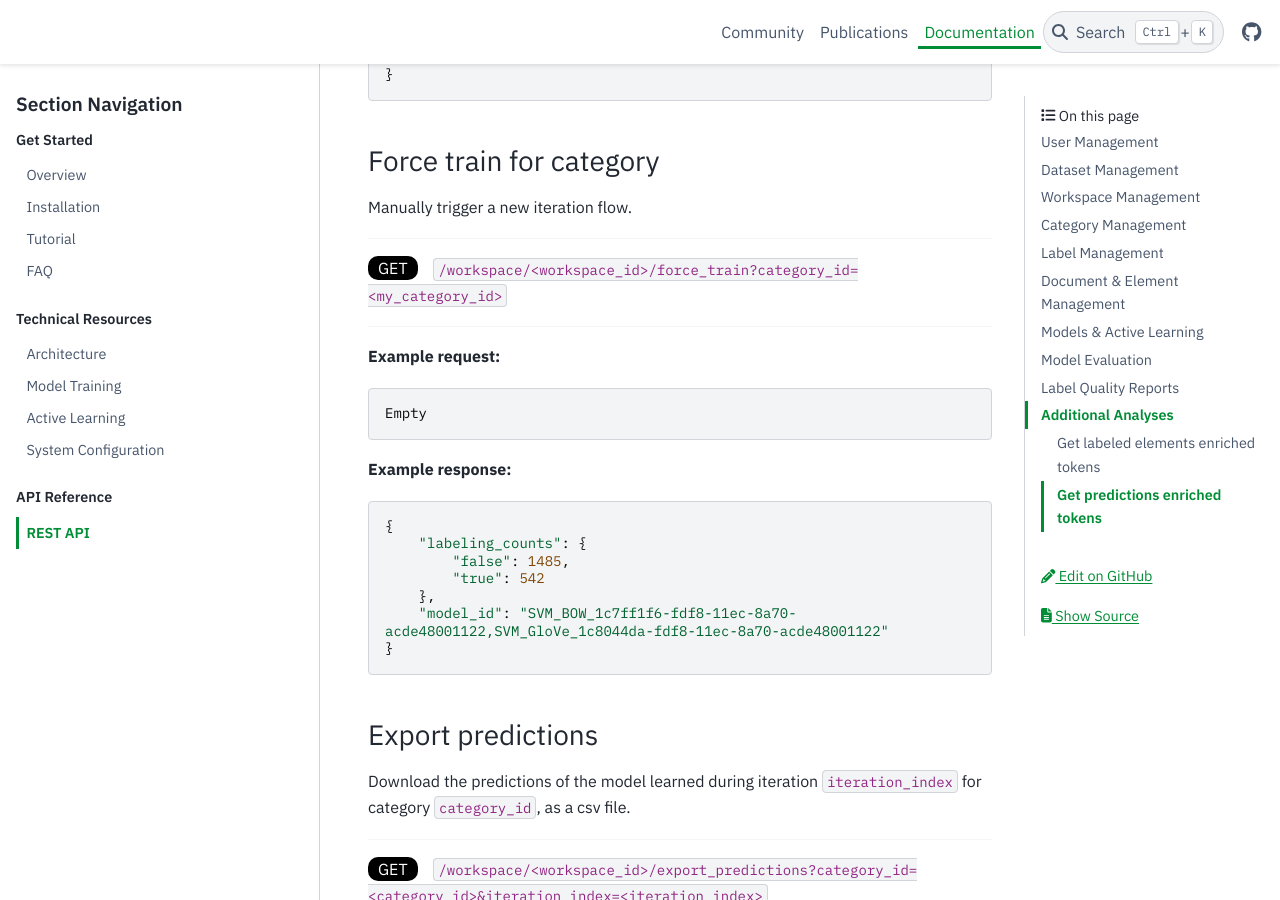
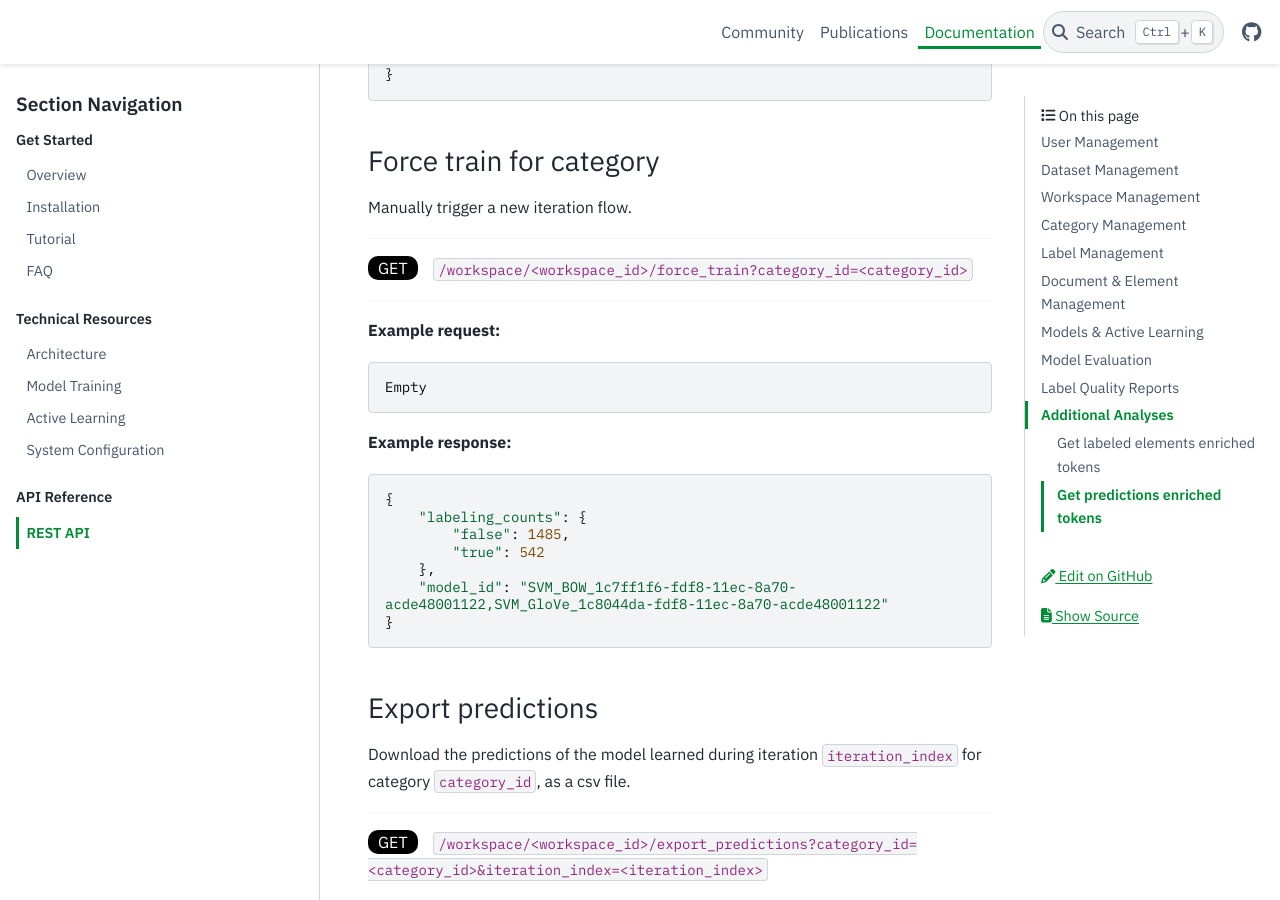
Before and after one commit to label-sleuth/label-sleuth.org, a Sphinx documentation site: the page built from docs/docs/dev/api.md, in a window 1280 px wide and 900 px high, scrolled down 18550 px. Built offline with Sphinx 7.4.7 and the PyData theme 0.15.4, drawn with Linux system fonts in a browser that asks for light colours; some of the changed lines change nothing that is shown.

Commit message:
Update api.md
more consistent naming: my_category_id -> category_id

````diff
--- a/docs/docs/dev/api.md
+++ b/docs/docs/dev/api.md
@@ -897,7 +897,7 @@ Manually trigger a new iteration flow.
 
 ---
 
-<span class="request_type">GET</span> ```/workspace/<workspace_id>/force_train?category_id=<my_category_id>```
+<span class="request_type">GET</span> ```/workspace/<workspace_id>/force_train?category_id=<category_id>```
 
 ---
 
````
